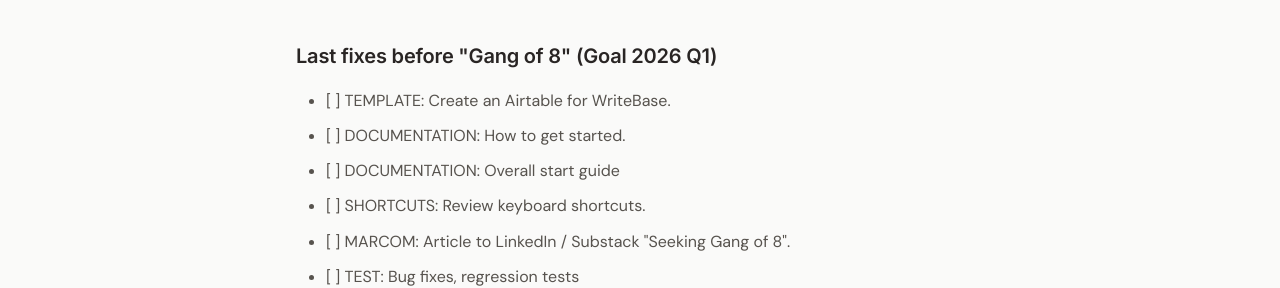
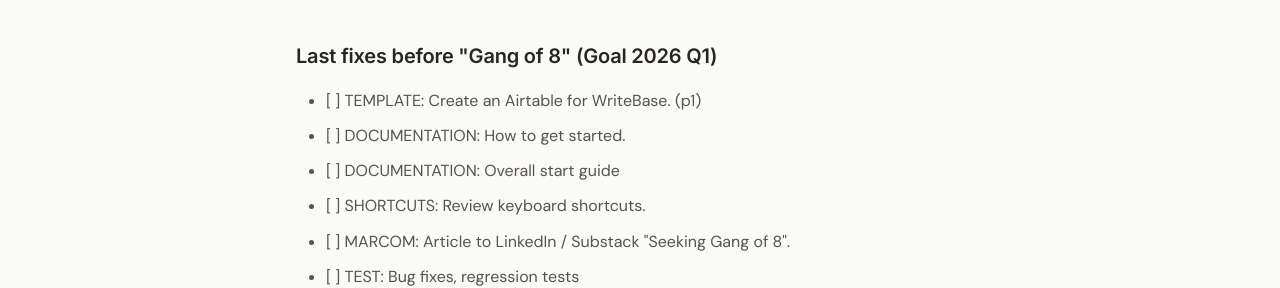
Before and after one commit to larssonhthomas-afk/writebase-docs, an MkDocs documentation site: the page built from docs/9writebase---roadmap.md, in a window 1280 px wide and 900 px high. Shown: the part 366-654 px from the top of the window. Built offline with MkDocs 1.6.1 and Material for MkDocs 9.7.7, drawn with Linux system fonts in a browser that asks for light colours; some web fonts are replaced.

```diff
--- a/docs/9writebase---roadmap.md
+++ b/docs/9writebase---roadmap.md
@@ -16,7 +16,7 @@ This Backlog has a priority 1-3.
 # Release 1 - Beta - (p1)
 
 ### Last fixes before "Gang of 8" (Goal 2026 Q1)
-- [ ] TEMPLATE: Create an Airtable for WriteBase.
+- [ ] TEMPLATE: Create an Airtable for WriteBase. (p1)
 - [ ] DOCUMENTATION: How to get started.
 - [ ] DOCUMENTATION: Overall start guide
 - [ ] SHORTCUTS: Review keyboard shortcuts.
```
